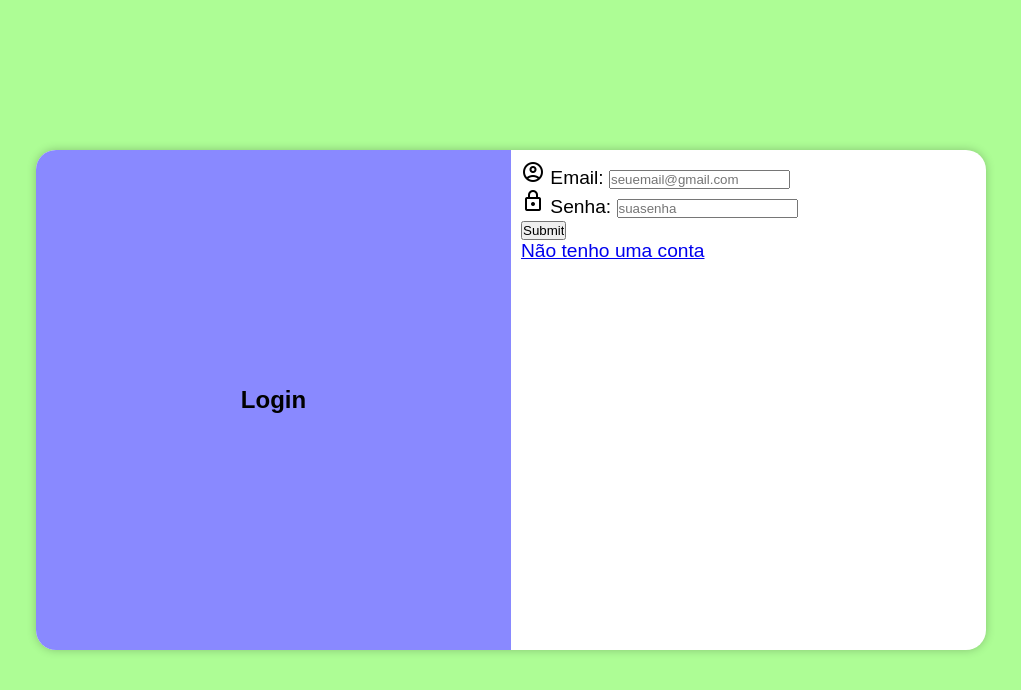
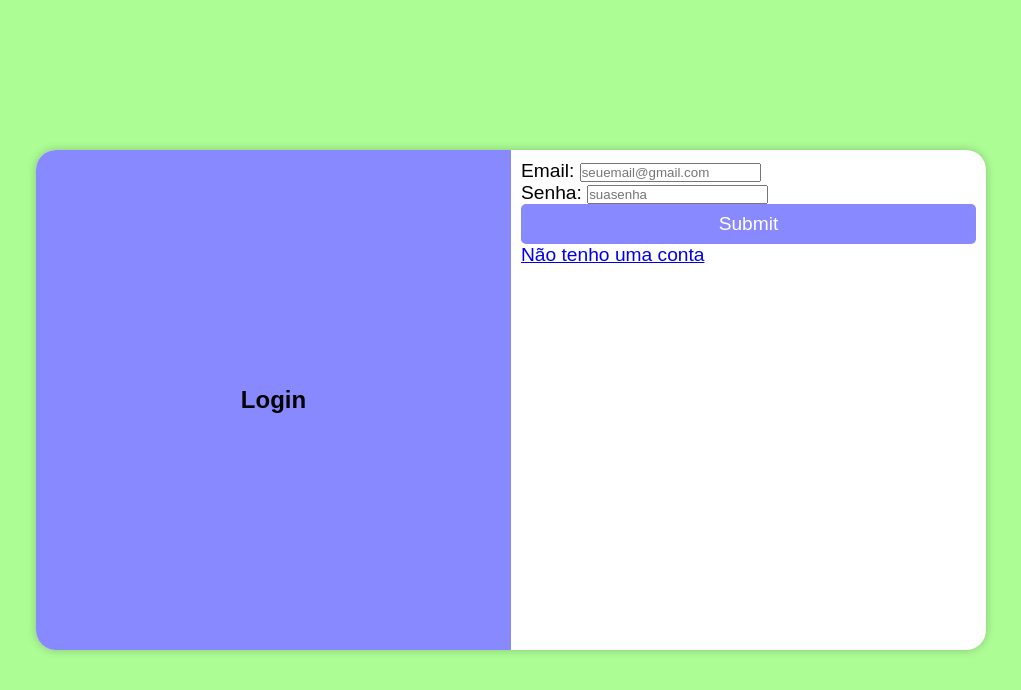
Before and after one commit to Luzatti-alt/Mundo_senai, a Flask app: page /auth/login in a window 1280 px wide. Shown: the top 690 px of the page, without its empty margins (129-1150 px from the left). Run offline with Flask 3, Linux system fonts and the light colour scheme.

Commit message:
Botão de enviar

```diff
--- a/website/static/login.css
+++ b/website/static/login.css
@@ -60,3 +60,17 @@ section#login > div#form{
 div#form{
     font-size: 0.8em;
 }
+form > input[type=submit]{
+    display: block;
+    font-size: 1em;
+    width: 100%;
+    height: 40px;
+    border: none;
+    border-radius: 5px;
+    background-color: rgb(137, 137, 255);
+    color: white;
+    cursor: pointer;
+}
+form > input[type=submit]:hover{
+    background-color: rgb(106, 106, 201);
+}
--- a/website/templates/login.html
+++ b/website/templates/login.html
@@ -4,8 +4,6 @@
     <meta charset="UTF-8">
     <meta name="viewport" content="width=device-width, initial-scale=1.0">
     <!-- Quando dar pull deixa o de baixo comentado!!! -->
-    <link rel="stylesheet" href="https://fonts.googleapis.com/css2?family=Material+Symbols+Outlined:opsz,wght,FILL,GRAD@20..48,100..700,0..1,-50..200&icon_names=account_circle" />
-    <link rel="stylesheet" href="https://fonts.googleapis.com/css2?family=Material+Symbols+Outlined:opsz,wght,FILL,GRAD@24,400,0,0&icon_names=lock" />
     <!-- <link rel="stylesheet" href="{{ url_for('static', filename='login.css') }}">  -->
     <link rel="stylesheet" href="../static/login.css">
     <link rel="stylesheet" href="../static/mediaquery.css">
@@ -19,21 +17,15 @@
             </div>
             <div id="form">
                 <form method="post">
-                <span class="material-symbols-outlined">
-                    account_circle
-                </span>
                 <label for="iemail">Email:</label>
                 <input name="email" type="email" id="iemail" autocomplete="email" placeholder="seuemail@gmail.com">
                 <br>
-                <span class="material-symbols-outlined">
-                    lock
-                </span>
                 <label for="isenha">Senha:</label>
                 <input name="senha" type="password" id="isenha"  placeholder="suasenha">
                 <br>
                 <input type="submit">
+                <a href="{{ url_for('auth.sign_up') }}" >Não tenho uma conta</a>
                 </form>
-                <a href="{{ url_for('auth.sign_up') }}">Não tenho uma conta</a>
             </div>
         </section>
     </main>
```
